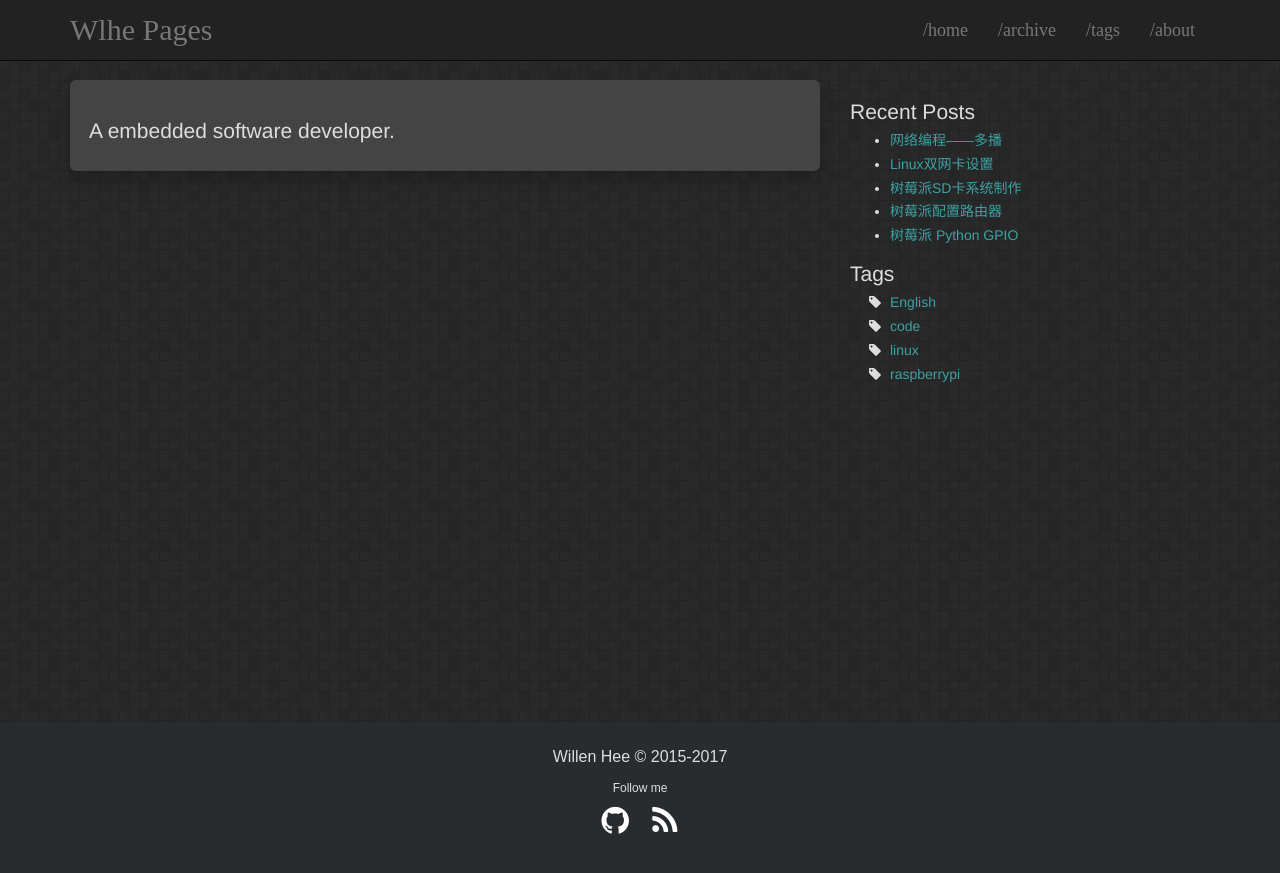
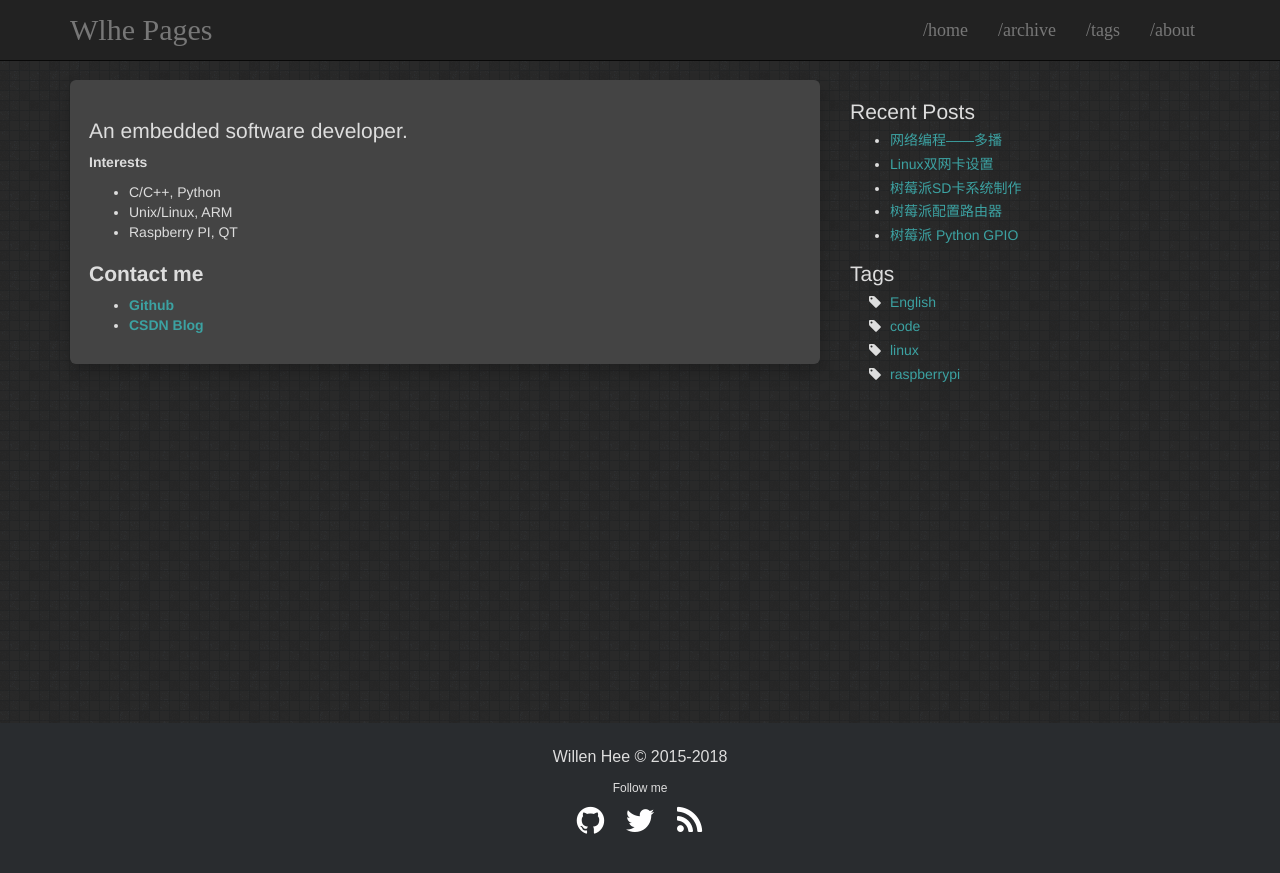
Before and after one commit to wlhe/wlhe.github.io, a Jekyll site: the page built from about.md, in a window 1280 px wide. Shown: the top 873 px of the page. Built offline with Jekyll 4.4.1, drawn with Linux system fonts in a browser that asks for light colours.

Commit message:
update about and social info

```diff
--- a/_config.yml
+++ b/_config.yml
@@ -20,6 +20,7 @@ share:
 
 social:
   github: wlhe
+  twitter: wlheee
   # stackoverflow: ''
   # linkedin:
   # instagram: ''
--- a/_includes/footer.html
+++ b/_includes/footer.html
@@ -1,7 +1,7 @@
     <footer class="footer-distributed">
       <div class="container">
         <div class="footer">
-          <p>Willen Hee &copy; 2015-2017</p>
+          <p>Willen Hee &copy; 2015-2018</p>
           {% include social.html %}
         </div>
       </div>
--- a/_includes/social.html
+++ b/_includes/social.html
@@ -6,6 +6,12 @@
     <li>
       <a title="{{ site.social.github }} on Github" href="https://github.com/{{ site.social.github }}" target="_blank"><i class="fa fa-github fa-2x"></i></a>
     </li>
+  {% endif %}
+
+  {% if site.social.twitter %}
+  <li>
+    <a title="{{ site.social.twitter }} on Twitter" href="https://twitter.com/{{ site.social.twitter }}" target="_blank"><i class="fa fa-twitter fa-2x"></i></a>
+  </li>
   {% endif %}
 
   {% if site.social.stackoverflow %}
--- a/about.md
+++ b/about.md
@@ -4,4 +4,13 @@ title: About
 
 ---
 
-## A embedded software developer.
+## An embedded software developer.
+
+**Interests**
+- C/C++, Python
+- Unix/Linux, ARM
+- Raspberry PI, QT
+
+## **Contact me**
+- [**Github**](https://github.com/wlhe)
+- [**CSDN Blog**](http://blog.csdn.net/wind4study)
```
